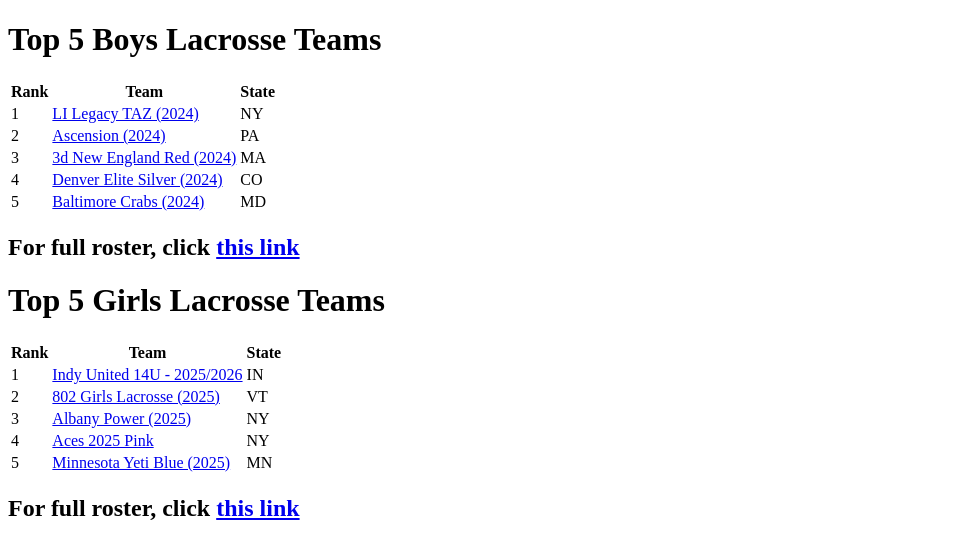
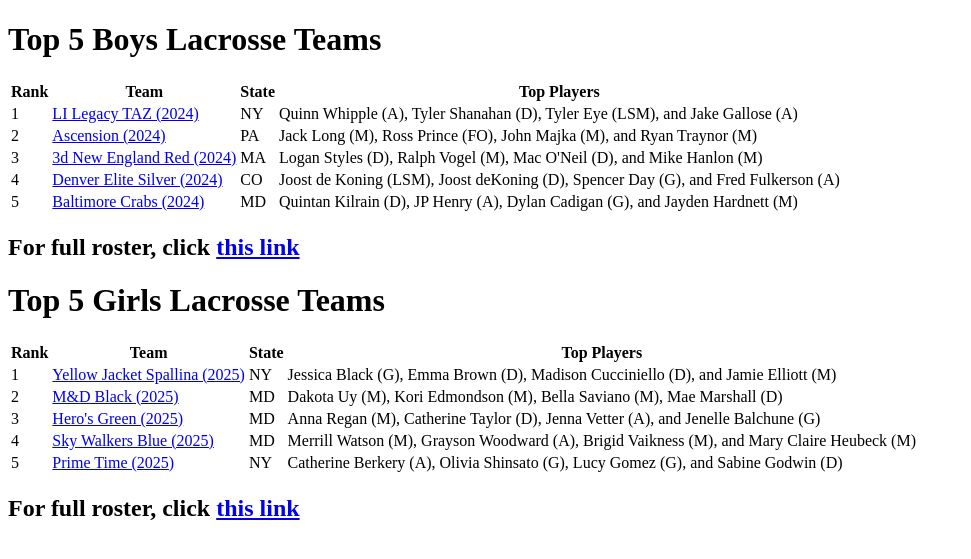
Before and after one commit to nighthawkcoders/lax, a Flask app: page /crud/roster/ in a window 1280 px wide. Shown: the top 559 px of the page, without its empty margins (0-971 px from the left). Run offline with Flask 2, Linux system fonts and the light colour scheme.

Commit message:
Added top players to roster.html

```diff
--- a/templates/roster.html
+++ b/templates/roster.html
@@ -13,31 +13,37 @@
         <th>Rank</th>
         <th>Team</th>
         <th>State</th>
+        <th>Top Players</th>
     </tr>
     <tr>
         <td>1</td>
         <td><a href="https://www.usclublax.com/team_info.php?y=2021&t=101833">LI Legacy TAZ (2024)</a></td>
         <td>NY</td>
+        <td>Quinn Whipple (A), Tyler Shanahan (D), Tyler Eye (LSM), and Jake Gallose (A)</td>
     </tr>
     <tr>
         <td>2</td>
         <td><a href="https://www.usclublax.com/team_info.php?y=2021&t=106814">Ascension (2024)</a></td>
         <td>PA</td>
+        <td>Jack Long (M), Ross Prince (FO), John Majka (M), and Ryan Traynor (M)</td>
     </tr>
     <tr>
         <td>3</td>
         <td><a href="https://www.usclublax.com/team_info.php?y=2021&t=100142">3d New England Red (2024)</a></td>
         <td>MA</td>
+        <td>Logan Styles (D), Ralph Vogel (M), Mac O'Neil (D), and Mike Hanlon (M)</td>
     </tr>
     <tr>
         <td>4</td>
         <td><a href="https://www.usclublax.com/team_info.php?y=2021&t=101017">Denver Elite Silver (2024)</a></td>
         <td>CO</td>
+        <td>Joost de Koning (LSM), Joost deKoning (D), Spencer Day (G), and Fred Fulkerson (A)</td>
     </tr>
     <tr>
         <td>5</td>
         <td><a href="https://www.usclublax.com/team_info.php?y=2021&t=100910">Baltimore Crabs (2024)</a></td>
         <td>MD</td>
+        <td>Quintan Kilrain (D), JP Henry (A), Dylan Cadigan (G), and Jayden Hardnett (M)</td>
     </tr>
 </table>
 <h2>For full roster, click <a href="https://www.usclublax.com/rank?v=1024&alpha=N&y=2021">this link</a></h2>
@@ -49,31 +55,37 @@
         <th>Rank</th>
         <th>Team</th>
         <th>State</th>
+        <th>Top Players</th>
     </tr>
     <tr>
         <td>1</td>
-        <td><a href="https://usclublax.com/team_info.php?y=2020&t=503778">Indy United 14U - 2025/2026</a></td>
-        <td>IN</td>
+        <td><a href="https://usclublax.com/team_info.php?y=2020&t=501255">Yellow Jacket Spallina (2025)</a></td>
+        <td>NY</td>
+        <td>Jessica Black (G), Emma Brown (D), Madison Cucciniello (D), and Jamie Elliott (M)</td>
     </tr>
     <tr>
         <td>2</td>
-        <td><a href="https://usclublax.com/team_info.php?y=2020&t=503820">802 Girls Lacrosse (2025)</a></td>
-        <td>VT</td>
+        <td><a href="https://usclublax.com/team_info.php?y=2020&t=501329">M&D Black (2025)</a></td>
+        <td>MD</td>
+        <td>Dakota Uy (M), Kori Edmondson (M), Bella Saviano (M), Mae Marshall (D)</td>
     </tr>
     <tr>
         <td>3</td>
-        <td><a href="https://usclublax.com/team_info.php?y=2020&t=503817">Albany Power (2025)</a></td>
-        <td>NY</td>
+        <td><a href="https://usclublax.com/team_info.php?y=2020&t=500917">Hero's Green (2025)</a></td>
+        <td>MD</td>
+        <td>Anna Regan (M), Catherine Taylor (D), Jenna Vetter (A), and Jenelle Balchune (G)</td>
     </tr>
     <tr>
         <td>4</td>
-        <td><a href="https://usclublax.com/team_info.php?y=2020&t=503753">Aces 2025 Pink</a></td>
-        <td>NY</td>
+        <td><a href="https://usclublax.com/team_info.php?y=2020&t=502014">Sky Walkers Blue (2025)</a></td>
+        <td>MD</td>
+        <td>Merrill Watson (M), Grayson Woodward (A), Brigid Vaikness (M), and Mary Claire Heubeck (M)</td>
     </tr>
     <tr>
         <td>5</td>
-        <td><a href="https://usclublax.com/team_info.php?y=2020&t=502776">Minnesota Yeti Blue (2025)</a></td>
-        <td>MN</td>
+        <td><a href="https://usclublax.com/team_info.php?y=2020&t=501846">Prime Time (2025)</a></td>
+        <td>NY</td>
+        <td>Catherine Berkery (A), Olivia Shinsato (G), Lucy Gomez (G), and Sabine Godwin (D)</td>
     </tr>
 </table>
 <h2>For full roster, click <a href="https://usclublax.com/rank?v=2025&alpha=N&y=2020">this link</a></h2>
```
